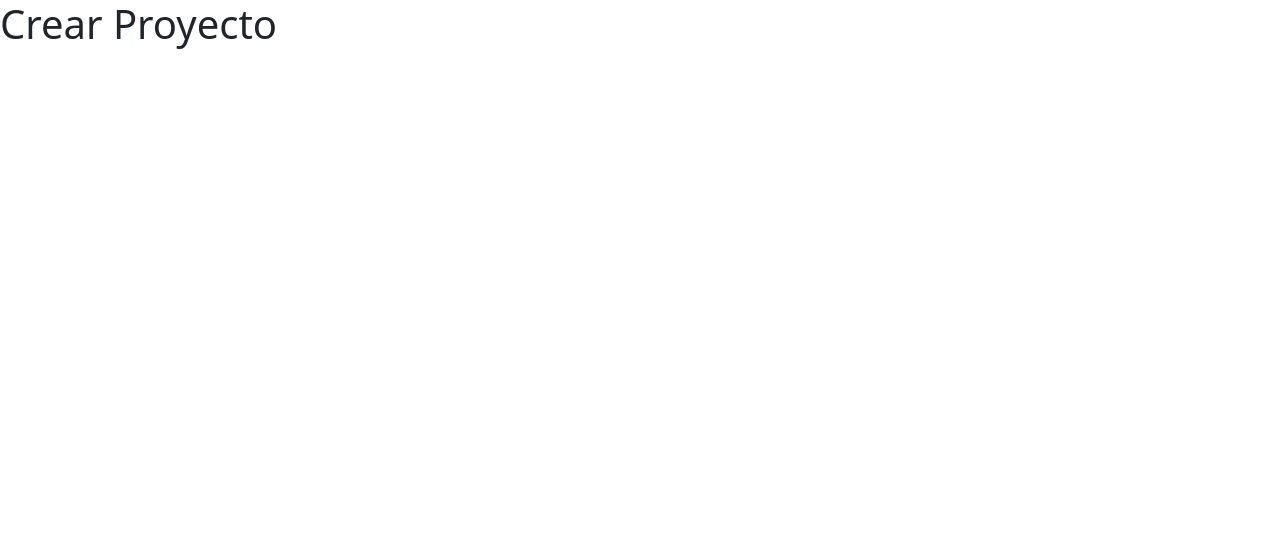
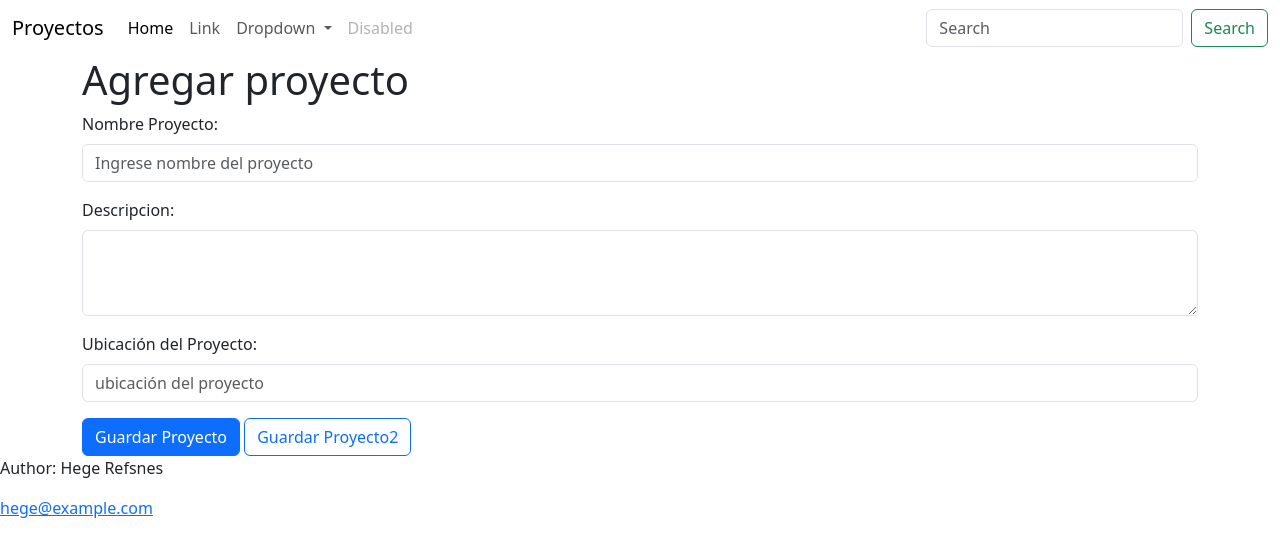
Before and after one commit to learsixela/generation_python2, a Django app: page /proyectos/crear/ in a window 1280 px wide. Before the commit the part shown is almost empty. Shown: the top 557 px of the page. Run offline with Django 5.2, Linux system fonts and the light colour scheme.

Commit message:
se realiza metodo para crear proyecto

```diff
--- a/portafolios/settings.py
+++ b/portafolios/settings.py
@@ -27,6 +27,8 @@ DEBUG = True
 
 ALLOWED_HOSTS = []
 
+CORS_ALLOW_ALL_ORIGINS = True
+
 
 # Application definition
 
@@ -38,10 +40,13 @@ INSTALLED_APPS = [
     'django.contrib.messages',
     'django.contrib.staticfiles',
     'proyectos',
+    'rest_framework',
+    'corsheaders',
 ]
 
 MIDDLEWARE = [
     'django.middleware.security.SecurityMiddleware',
+    'corsheaders.middleware.CorsMiddleware',
     'django.contrib.sessions.middleware.SessionMiddleware',
     'django.middleware.common.CommonMiddleware',
     'django.middleware.csrf.CsrfViewMiddleware',
--- a/portafolios/urls.py
+++ b/portafolios/urls.py
@@ -22,4 +22,5 @@ urlpatterns = [
     path('admin/', admin.site.urls),
     #path('proyectos/', views.index_proyecto, name='index_proyecto'),
     path('proyectos/', include('proyectos.urls')),#http://127.0.0.1:8000/proyectos
+    path('api/', include('proyectos.urls_api')),
 ]
--- /dev/null
+++ b/proyectos/templates/base.html
@@ -0,0 +1,22 @@
+{% load static %}
+
+<!doctype html>
+<html lang="en">
+  <head>
+    <meta charset="utf-8">
+    <meta name="viewport" content="width=device-width, initial-scale=1">
+    <title>{% block title %} Proyectos {% endblock title %}</title>
+    <link href="https://cdn.jsdelivr.net/npm/bootstrap@5.3.8/dist/css/bootstrap.min.css" rel="stylesheet" integrity="sha384-sRIl4kxILFvY47J16cr9ZwB07vP4J8+LH7qKQnuqkuIAvNWLzeN8tE5YBujZqJLB" crossorigin="anonymous">
+    <link rel="stylesheet" href="{% static 'proyecto/css/styles.css' %}">
+</head>
+  <body>
+    {% include "navbar.html" %}
+
+    <div class="container">
+        {% block content %}{% endblock %}
+    </div>
+    {% include "footer.html" %}
+
+    <script src="https://cdn.jsdelivr.net/npm/bootstrap@5.3.8/dist/js/bootstrap.bundle.min.js" integrity="sha384-FKyoEForCGlyvwx9Hj09JcYn3nv7wiPVlz7YYwJrWVcXK/BmnVDxM+D2scQbITxI" crossorigin="anonymous"></script>
+  </body>
+</html>
--- a/proyectos/templates/crear_proyecto.html
+++ b/proyectos/templates/crear_proyecto.html
@@ -1,14 +1,25 @@
-<!doctype html>
-<html lang="en">
-  <head>
-    <meta charset="utf-8">
-    <meta name="viewport" content="width=device-width, initial-scale=1">
-    <title>Proyecto</title>
-    <link href="https://cdn.jsdelivr.net/npm/bootstrap@5.3.8/dist/css/bootstrap.min.css" rel="stylesheet" integrity="sha384-sRIl4kxILFvY47J16cr9ZwB07vP4J8+LH7qKQnuqkuIAvNWLzeN8tE5YBujZqJLB" crossorigin="anonymous">
-  </head>
-  <body>
-    <h1>Crear Proyecto</h1>
+{% extends "base.html" %}
+{% block title %}Agregar Proyecto{% endblock title %}
 
-    <script src="https://cdn.jsdelivr.net/npm/bootstrap@5.3.8/dist/js/bootstrap.bundle.min.js" integrity="sha384-FKyoEForCGlyvwx9Hj09JcYn3nv7wiPVlz7YYwJrWVcXK/BmnVDxM+D2scQbITxI" crossorigin="anonymous"></script>
-  </body>
-</html>
+{% block content %}
+    <h1>Agregar proyecto</h1>
+    <form action="{% url 'crear_proyecto' %}" method="post">
+      {% csrf_token %}
+      <div class="mb-3">
+        <label for="nombre" class="form-label">Nombre Proyecto:</label>
+        <input type="text" class="form-control" id="nombre" placeholder="Ingrese nombre del proyecto" name="nombre">
+      </div>
+      <div class="mb-3">
+        <label for="descripcion" class="form-label">Descripcion:</label>
+        <textarea class="form-control" id="descripcion" rows="3" name="descripcion"></textarea>
+      </div>
+      <div class="mb-3">
+        <label for="url" class="form-label">Ubicación del Proyecto:</label>
+        <input type="url" class="form-control" id="url" placeholder="ubicación del proyecto" name="url">
+      </div>
+
+      <input type="submit" class="btn btn-primary" value="Guardar Proyecto">
+      <button type="submit" class="btn btn-outline-primary">Guardar Proyecto2 </button>
+    </form>
+
+{% endblock  %}
--- /dev/null
+++ b/proyectos/templates/footer.html
@@ -0,0 +1,4 @@
+<footer>
+  <p>Author: Hege Refsnes</p>
+  <p><a href="mailto:hege@example.com">hege@example.com</a></p>
+</footer>
--- /dev/null
+++ b/proyectos/templates/navbar.html
@@ -0,0 +1,36 @@
+<nav class="navbar navbar-expand-lg " data-bs-theme="light">
+  <div class="container-fluid">
+    <a class="navbar-brand" href="#">Proyectos</a>
+    <button class="navbar-toggler" type="button" data-bs-toggle="collapse" data-bs-target="#navbarSupportedContent" aria-controls="navbarSupportedContent" aria-expanded="false" aria-label="Toggle navigation">
+      <span class="navbar-toggler-icon"></span>
+    </button>
+    <div class="collapse navbar-collapse" id="navbarSupportedContent">
+      <ul class="navbar-nav me-auto mb-2 mb-lg-0">
+        <li class="nav-item">
+          <a class="nav-link active" aria-current="page" href="#">Home</a>
+        </li>
+        <li class="nav-item">
+          <a class="nav-link" href="#">Link</a>
+        </li>
+        <li class="nav-item dropdown">
+          <a class="nav-link dropdown-toggle" href="#" role="button" data-bs-toggle="dropdown" aria-expanded="false">
+            Dropdown
+          </a>
+          <ul class="dropdown-menu">
+            <li><a class="dropdown-item" href="#">Action</a></li>
+            <li><a class="dropdown-item" href="#">Another action</a></li>
+            <li><hr class="dropdown-divider"></li>
+            <li><a class="dropdown-item" href="#">Something else here</a></li>
+          </ul>
+        </li>
+        <li class="nav-item">
+          <a class="nav-link disabled" aria-disabled="true">Disabled</a>
+        </li>
+      </ul>
+      <form class="d-flex" role="search">
+        <input class="form-control me-2" type="search" placeholder="Search" aria-label="Search"/>
+        <button class="btn btn-outline-success" type="submit">Search</button>
+      </form>
+    </div>
+  </div>
+</nav>
--- a/proyectos/views.py
+++ b/proyectos/views.py
@@ -16,8 +16,13 @@ def crear_proyecto(request):
         return render(request,'crear_proyecto.html')
 
     if request.method == 'POST':
-        pass
+        nombre = request.POST['nombre']
+        descripcion= request.POST.get('descripcion')
+        url = request.POST.get('url')
 
+        proyecto = Proyecto(nombre =nombre, descripcion=descripcion, url=url)
+        proyecto.save()# insert into productos (nombre, descripcion,url) values (...,...,..)
+        return redirect('index_proyecto')
 
 def editar_proyecto(request, id):
     proyecto = get_object_or_404(Proyecto, pk=id)
@@ -28,3 +33,13 @@ def eliminar_proyecto(request, pk):
     proyecto.delete()
 
     return redirect('index_proyecto')
+
+
+
+
+from rest_framework import viewsets
+from .serializers import ProyectoSerializer
+
+class ProyectoViewSet(viewsets.ModelViewSet):
+    queryset = Proyecto.objects.all()
+    serializer_class = ProyectoSerializer
--- a/requerimientos.txt
+++ b/requerimientos.txt
@@ -3,3 +3,5 @@ Django==5.2.7
 psycopg2==2.9.11
 sqlparse==0.5.3
 tzdata==2025.2
+djangorestframework
+django-cors-headers
```
Also changed, not shown: proyectos/serializers.py (added, +7 -0 lines), proyectos/templates/index.html (+4 -14 lines), proyectos/urls_api.py (added, +7 -0 lines), proyectos/models.py (line endings or trailing spaces), proyectos/static/proyecto/css/style.css (added).
